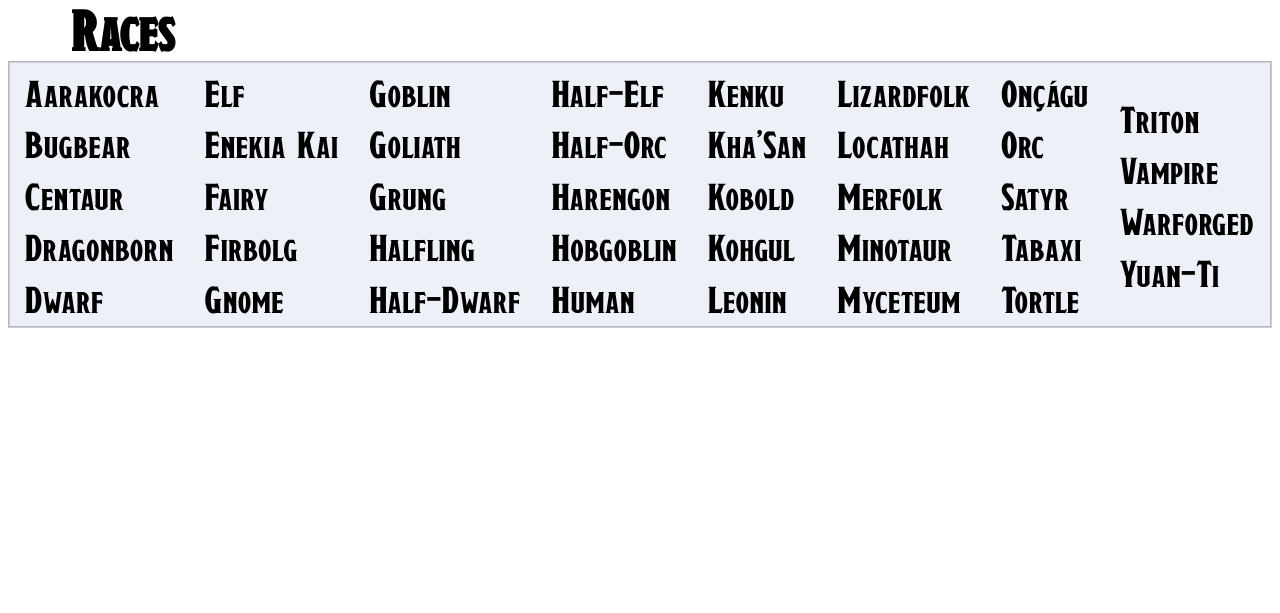
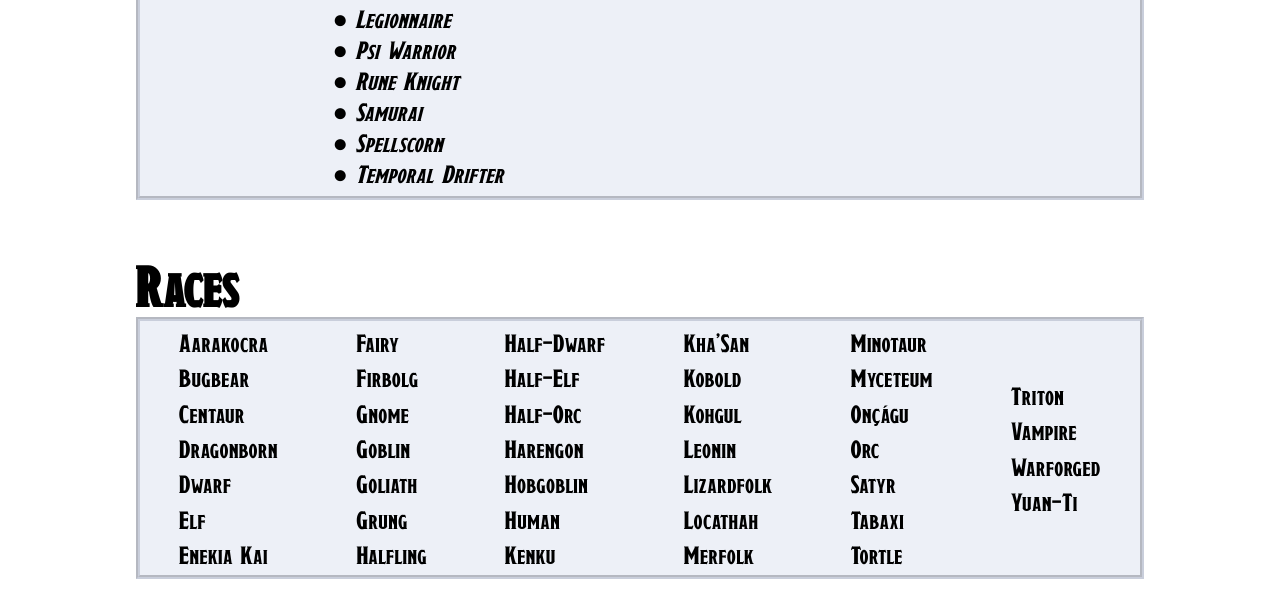
Before and after one commit to AuthorityKind/worldofkhelvoren, a plain HTML site: page index.html in a window 1280 px wide. Shown: the part 759-1372 px from the top of the page. Before the commit the page ends 1095 px from the top, so only its background shows below. Drawn offline with Linux system fonts and the light colour scheme.

Commit message:
classes have files + index is less ugly

```diff
--- a/index.html
+++ b/index.html
@@ -17,14 +17,16 @@
     #option {
       text-align: left;
     }
-
-
   </style>
   <scaling></scaling>
   <body>
-    <h1 class="site-name">Khelvoren</h1>
+    <div class="site-name">
+      <h2 class="site-name">The Online Compendium of</h2>
+      <h1 class="site-name">Khelvoren</h1>
+      <p class="site-text">This compendium is a collected rules for player options for games of Dungeons & Dragons 5th Edition that are set in the world of Khelvoren. Here, you'll find everything you need to make your next character, with many new and updated versions of character options seen in Dungeons & Dragons 5th Edition.</p>
+    </div>
 
-    <div>
+    <div class="menu">
       <h2 class="menu-header">Classes</h2>
       <section class="container" id="menu">
         <article class="index" id="option">
@@ -140,219 +142,217 @@
       </section>
     </div>
 
-    <div>
+    <div class="menu">
       <h2 class="menu-header">Races</h2>
       <section class="container" id="menu">
         <article class="index" id="option">
           <!--Aarakocra-->
           <div class="menu-category">
-            <a class="hide-link" href="races/aarakocra.html"> <p class="menu-option">Aarakocra</p> </a>
+            <a class="hide-link" href="races/aarakocra.html"> <p class="menu-option-race">Aarakocra</p> </a>
           </div>
 
           <!--Bugbear-->
           <div class="menu-category">
-            <a class="hide-link" href="races/bugbear.html"> <p class="menu-option">Bugbear</p> </a>
+            <a class="hide-link" href="races/bugbear.html"> <p class="menu-option-race">Bugbear</p> </a>
           </div>
 
           <!--Centaur-->
           <div class="menu-category">
-            <a class="hide-link" href="races/centaur.html"> <p class="menu-option">Centaur</p> </a>
+            <a class="hide-link" href="races/centaur.html"> <p class="menu-option-race">Centaur</p> </a>
           </div>
 
           <!--Dragonborn-->
           <div class="menu-category">
-            <a class="hide-link" href="races/dragonborn.html"> <p class="menu-option">Dragonborn</p> </a>
+            <a class="hide-link" href="races/dragonborn.html"> <p class="menu-option-race">Dragonborn</p> </a>
           </div>
 
           <!--Dwarf-->
           <div class="menu-category">
-            <a class="hide-link" href="races/dwarf.html"> <p class="menu-option">Dwarf</p> </a>
+            <a class="hide-link" href="races/dwarf.html"> <p class="menu-option-race">Dwarf</p> </a>
+          </div>
+
+           <!--Elf-->
+           <div class="menu-category">
+            <a class="hide-link" href="races/elf.html"> <p class="menu-option-race">Elf</p> </a>
+          </div>
+
+          <!--Enekia Kai-->
+          <div class="menu-category">
+            <a class="hide-link" href="races/enekia-kai.html"> <p class="menu-option-race">Enekia Kai</p> </a>
+          </div>
+
+        </article>
+
+        <article class="index" id="option">
+
+          <!--Fairy-->
+          <div class="menu-category">
+            <a class="hide-link" href="races/fairy.html"> <p class="menu-option-race">Fairy</p> </a>
+          </div>
+
+          <!--Firbolg-->
+          <div class="menu-category">
+            <a class="hide-link" href="races/firbolg.html"> <p class="menu-option-race">Firbolg</p> </a>
+          </div>
+
+          <!--Gnome-->
+          <div class="menu-category">
+            <a class="hide-link" href="races/gnome.html"> <p class="menu-option-race">Gnome</p> </a>
+          </div>
+
+          <!--Goblin-->
+          <div class="menu-category">
+            <a class="hide-link" href="races/goblin.html"> <p class="menu-option-race">Goblin</p> </a>
+          </div>
+
+          <!--Goliath-->
+          <div class="menu-category">
+            <a class="hide-link" href="races/goliath.html"> <p class="menu-option-race">Goliath</p> </a>
+          </div>
+
+          <!--Grung-->
+          <div class="menu-category">
+            <a class="hide-link" href="races/grung.html"> <p class="menu-option-race">Grung</p> </a>
+          </div>
+
+          <!--Halfling-->
+          <div class="menu-category">
+            <a class="hide-link" href="races/halfling.html"> <p class="menu-option-race">Halfling</p> </a>
           </div>
 
 
         </article>
 
         <article class="index" id="option">
-          <!--Elf-->
+          <!--Half-Dwarf-->
           <div class="menu-category">
-            <a class="hide-link" href="races/elf.html"> <p class="menu-option">Elf</p> </a>
+            <a class="hide-link" href="races/half-dwarf.html"> <p class="menu-option-race">Half-Dwarf</p> </a>
           </div>
 
-          <!--Enekia Kai-->
+          <!--Half-Elf-->
           <div class="menu-category">
-            <a class="hide-link" href="races/enekia-kai.html"> <p class="menu-option">Enekia Kai</p> </a>
+            <a class="hide-link" href="races/half-elf.html"> <p class="menu-option-race">Half-Elf</p> </a>
           </div>
 
-          <!--Fairy-->
+          <!--Half-Orc-->
           <div class="menu-category">
-            <a class="hide-link" href="races/fairy.html"> <p class="menu-option">Fairy</p> </a>
+            <a class="hide-link" href="races/half-orc.html"> <p class="menu-option-race">Half-Orc</p> </a>
           </div>
 
-          <!--Firbolg-->
+          <!--Harengon-->
           <div class="menu-category">
-            <a class="hide-link" href="races/firbolg.html"> <p class="menu-option">Firbolg</p> </a>
+            <a class="hide-link" href="races/harengon.html"> <p class="menu-option-race">Harengon</p> </a>
           </div>
 
-          <!--Gnome-->
+          <!--Hobgoblin-->
           <div class="menu-category">
-            <a class="hide-link" href="races/gnome.html"> <p class="menu-option">Gnome</p> </a>
+            <a class="hide-link" href="races/hobgoblin.html"> <p class="menu-option-race">Hobgoblin</p> </a>
+          </div>
+
+          <!--Human-->
+          <div class="menu-category">
+            <a class="hide-link" href="races/human.html"> <p class="menu-option-race">Human</p> </a>
+          </div>
+
+          <!--Kenku-->
+          <div class="menu-category">
+            <a class="hide-link" href="races/kenku.html"> <p class="menu-option-race">Kenku</p> </a>
           </div>
         </article>
 
         <article class="index" id="option">
-          <!--Goblin-->
+          <!--Kha'San-->
           <div class="menu-category">
-            <a class="hide-link" href="races/goblin.html"> <p class="menu-option">Goblin</p> </a>
+            <a class="hide-link" href="races/kha-san.html"> <p class="menu-option-race">Kha'San</p> </a>
           </div>
 
-          <!--Goliath-->
+          <!--Kobold-->
           <div class="menu-category">
-            <a class="hide-link" href="races/goliath.html"> <p class="menu-option">Goliath</p> </a>
+            <a class="hide-link" href="races/kobold.html"> <p class="menu-option-race">Kobold</p> </a>
           </div>
 
-          <!--Grung-->
+          <!--Kohgul-->
           <div class="menu-category">
-            <a class="hide-link" href="races/grung.html"> <p class="menu-option">Grung</p> </a>
+            <a class="hide-link" href="races/kohgul.html"> <p class="menu-option-race">Kohgul</p> </a>
           </div>
 
-          <!--Halfling-->
+          <!--Leonin-->
           <div class="menu-category">
-            <a class="hide-link" href="races/halfling.html"> <p class="menu-option">Halfling</p> </a>
+            <a class="hide-link" href="races/leonin.html"> <p class="menu-option-race">Leonin</p> </a>
           </div>
 
-          <!--Half-Dwarf-->
+          <!--Lizardfolk-->
           <div class="menu-category">
-            <a class="hide-link" href="races/half-dwarf.html"> <p class="menu-option">Half-Dwarf</p> </a>
+            <a class="hide-link" href="races/lizardfolk.html"> <p class="menu-option-race">Lizardfolk</p> </a>
+          </div>
+
+          <!--Locathah-->
+          <div class="menu-category">
+            <a class="hide-link" href="races/locathah.html"> <p class="menu-option-race">Locathah</p> </a>
+          </div>
+
+          <!--Merfolk-->
+          <div class="menu-category">
+            <a class="hide-link" href="races/merfolk.html"> <p class="menu-option-race">Merfolk</p> </a>
           </div>
         </article>
 
         <article class="index" id="option">
-          <!--Half-Elf-->
-          <div class="menu-category">
-            <a class="hide-link" href="races/half-elf.html"> <p class="menu-option">Half-Elf</p> </a>
-          </div>
-
-          <!--Half-Orc-->
-          <div class="menu-category">
-            <a class="hide-link" href="races/half-orc.html"> <p class="menu-option">Half-Orc</p> </a>
-          </div>
-
-          <!--Harengon-->
-          <div class="menu-category">
-            <a class="hide-link" href="races/harengon.html"> <p class="menu-option">Harengon</p> </a>
-          </div>
-
-          <!--Hobgoblin-->
-          <div class="menu-category">
-            <a class="hide-link" href="races/hobgoblin.html"> <p class="menu-option">Hobgoblin</p> </a>
-          </div>
-
-          <!--Human-->
-          <div class="menu-category">
-            <a class="hide-link" href="races/human.html"> <p class="menu-option">Human</p> </a>
-          </div>
-        </article>
-
-        <article class="index" id="option">
-          <!--Kenku-->
-          <div class="menu-category">
-            <a class="hide-link" href="races/kenku.html"> <p class="menu-option">Kenku</p> </a>
-          </div>
-
-          <!--Kha'San-->
-          <div class="menu-category">
-            <a class="hide-link" href="races/kha-san.html"> <p class="menu-option">Kha'San</p> </a>
-          </div>
-
-          <!--Kobold-->
-          <div class="menu-category">
-            <a class="hide-link" href="races/kobold.html"> <p class="menu-option">Kobold</p> </a>
-          </div>
-
-          <!--Kohgul-->
-          <div class="menu-category">
-            <a class="hide-link" href="races/kohgul.html"> <p class="menu-option">Kohgul</p> </a>
-          </div>
-
-          <!--Leonin-->
-          <div class="menu-category">
-            <a class="hide-link" href="races/leonin.html"> <p class="menu-option">Leonin</p> </a>
-          </div>
-        </article>
-
-        <article class="index" id="option">
-          <!--Lizardfolk-->
-          <div class="menu-category">
-            <a class="hide-link" href="races/lizardfolk.html"> <p class="menu-option">Lizardfolk</p> </a>
-          </div>
-
-          <!--Locathah-->
-          <div class="menu-category">
-            <a class="hide-link" href="races/locathah.html"> <p class="menu-option">Locathah</p> </a>
-          </div>
-
-          <!--Merfolk-->
-          <div class="menu-category">
-            <a class="hide-link" href="races/merfolk.html"> <p class="menu-option">Merfolk</p> </a>
-          </div>
-
           <!--Minotaur-->
           <div class="menu-category">
-            <a class="hide-link" href="races/minotaur.html"> <p class="menu-option">Minotaur</p> </a>
+            <a class="hide-link" href="races/minotaur.html"> <p class="menu-option-race">Minotaur</p> </a>
           </div>
 
           <!--Myceteum-->
           <div class="menu-category">
-            <a class="hide-link" href="races/myceteum.html"> <p class="menu-option">Myceteum</p> </a>
+            <a class="hide-link" href="races/myceteum.html"> <p class="menu-option-race">Myceteum</p> </a>
           </div>
-        </article>
 
-        <article class="index" id="option">
           <!--Onçágu-->
           <div class="menu-category">
-            <a class="hide-link" href="races/oncagu.html"> <p class="menu-option">Onçágu</p> </a>
+            <a class="hide-link" href="races/oncagu.html"> <p class="menu-option-race">Onçágu</p> </a>
           </div>
 
           <!--Orc-->
           <div class="menu-category">
-            <a class="hide-link" href="races/orc.html"> <p class="menu-option">Orc</p> </a>
+            <a class="hide-link" href="races/orc.html"> <p class="menu-option-race">Orc</p> </a>
           </div>
 
           <!--Satyr-->
           <div class="menu-category">
-            <a class="hide-link" href="races/satyr.html"> <p class="menu-option">Satyr</p> </a>
+            <a class="hide-link" href="races/satyr.html"> <p class="menu-option-race">Satyr</p> </a>
           </div>
 
           <!--Tabaxi-->
           <div class="menu-category">
-            <a class="hide-link" href="races/tabaxi.html"> <p class="menu-option">Tabaxi</p> </a>
+            <a class="hide-link" href="races/tabaxi.html"> <p class="menu-option-race">Tabaxi</p> </a>
           </div>
 
           <!--Tortle-->
           <div class="menu-category">
-            <a class="hide-link" href="races/tortle.html"> <p class="menu-option">Tortle</p> </a>
+            <a class="hide-link" href="races/tortle.html"> <p class="menu-option-race">Tortle</p> </a>
           </div>
         </article>
 
         <article class="index" id="option">
           <!--Triton-->
           <div class="menu-category">
-            <a class="hide-link" href="races/triton.html"> <p class="menu-option">Triton</p> </a>
+            <a class="hide-link" href="races/triton.html"> <p class="menu-option-race">Triton</p> </a>
           </div>
 
           <!--Vampire-->
           <div class="menu-category">
-            <a class="hide-link" href="races/vampire.html"> <p class="menu-option">Vampire</p> </a>
+            <a class="hide-link" href="races/vampire.html"> <p class="menu-option-race">Vampire</p> </a>
           </div>
 
           <!--Warforged-->
           <div class="menu-category">
-            <a class="hide-link" href="races/warforged.html"> <p class="menu-option">Warforged</p> </a>
+            <a class="hide-link" href="races/warforged.html"> <p class="menu-option-race">Warforged</p> </a>
           </div>
 
           <!--Yuan-Ti-->
           <div class="menu-category">
-            <a class="hide-link" href="races/yuan-ti.html"> <p class="menu-option">Yuan-Ti</p> </a>
+            <a class="hide-link" href="races/yuan-ti.html"> <p class="menu-option-race">Yuan-Ti</p> </a>
           </div>
         </article>
       </section>
--- a/style.css
+++ b/style.css
@@ -20,21 +20,39 @@ a {
 }
 
 /*Index Stuff (mostly)*/
-h1.site-name {
+div.site-name{
   font-family: Draconis;
   text-align: center;
   margin: auto;
+  padding-bottom: 4vw;
+}
+h1.site-name {
   font-size: clamp(70px, 5vw, 400px);
+  margin: auto;
 }
+h2.site-name{
+  font-size: clamp(40px, 3vw, 200px);
+  margin: auto;
+}
+p.site-text {
+  padding: 1vw 10vw 0px 10vw;
+  text-align: center;
+  margin: auto;
+  font-family: Bookman;
+  font-size: clamp(8px, 1.5vw, 30px);
+}
+
 article.index {
   margin: auto;
 }
+div.menu{
+  padding: 2vw 10vw 2vw 10vw;
+}
 #menu{
   background-color: rgb(163, 179, 216, 0.2);
-  border: 2px groove rgb(122, 129, 156, 0.3);
+  border: 4px groove rgb(122, 129, 156, 0.3);
 }
 .menu-header {
-  padding-left: 5vw;
   font-family: Draconis;
   font-size: clamp(40px, 4.5vw, 300px);
   margin: auto;
@@ -45,6 +63,11 @@ article.index {
 .menu-option {
   font-family: Draconis;
   font-size: clamp(10px, 3vw, 200px);
+  margin: auto;
+}
+.menu-option-race {
+  font-family: Draconis;
+  font-size: clamp(8px, 2vw, 150px);
   margin: auto;
 }
 .menu-suboption {
```
Also changed, not shown: classes/Barbarian/barbarian.html (added, +1 -0 lines), classes/Bard/bard.html (added, +1 -0 lines), classes/Cleric/cleric.html (added, +1 -0 lines), classes/Druid/druid.html (added, +1 -0 lines), classes/Hemomancer/hemomancer.html (added, +1 -0 lines), classes/Magus/magus.html (added, +1 -0 lines), classes/Monk/monk.html (added, +1 -0 lines), classes/Mystic/mystic.html (added, +1 -0 lines), classes/Paladin/paladin.html (added, +1 -0 lines), classes/Ranger/ranger.html (added, +1 -0 lines), classes/Rogue/rogue.html (added, +1 -0 lines), classes/Shaman/shaman.html (added, +1 -0 lines), classes/Sorcerer/sorcerer.html (added, +1 -0 lines), classes/Warlock/warlock.html (added, +1 -0 lines), 2 more files.
